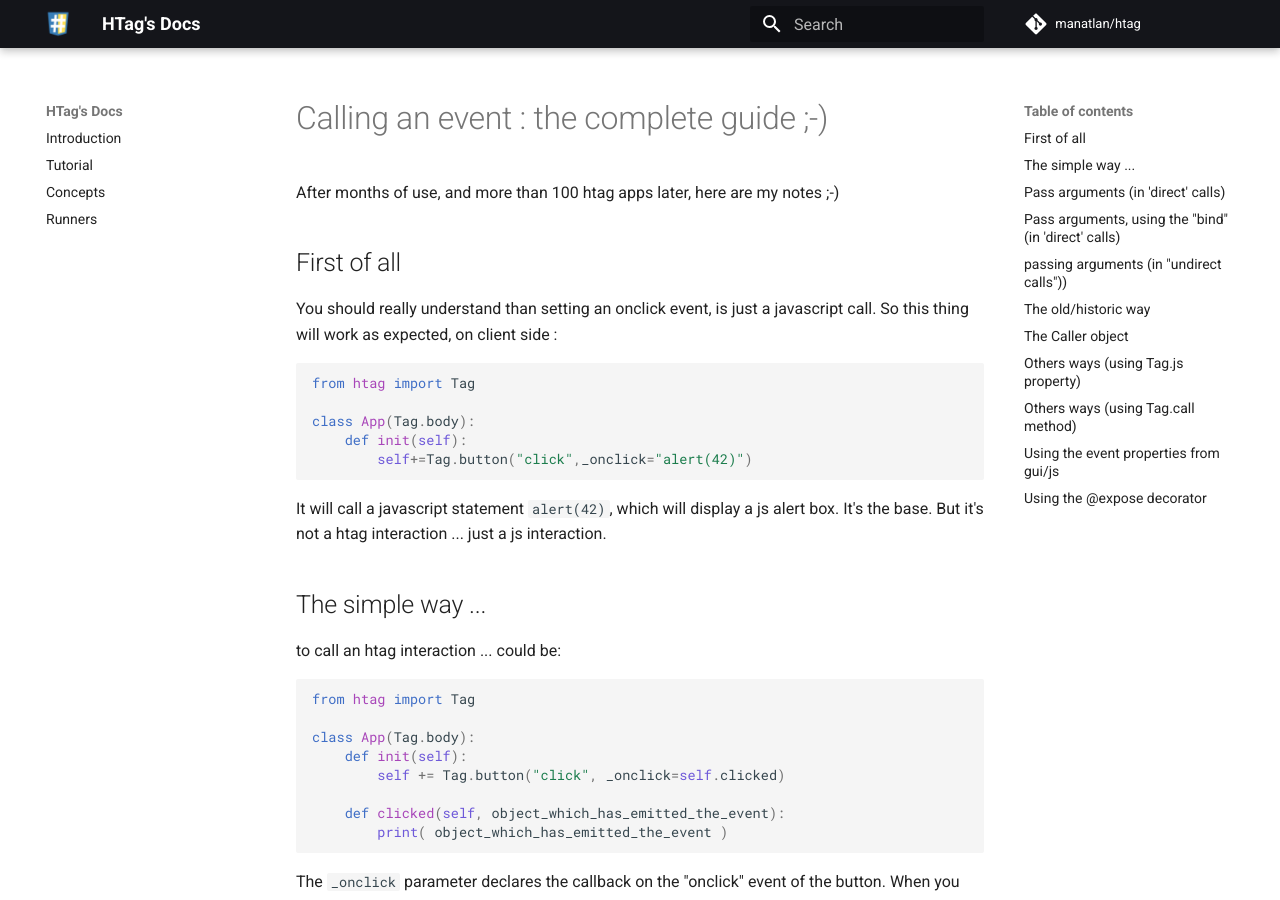
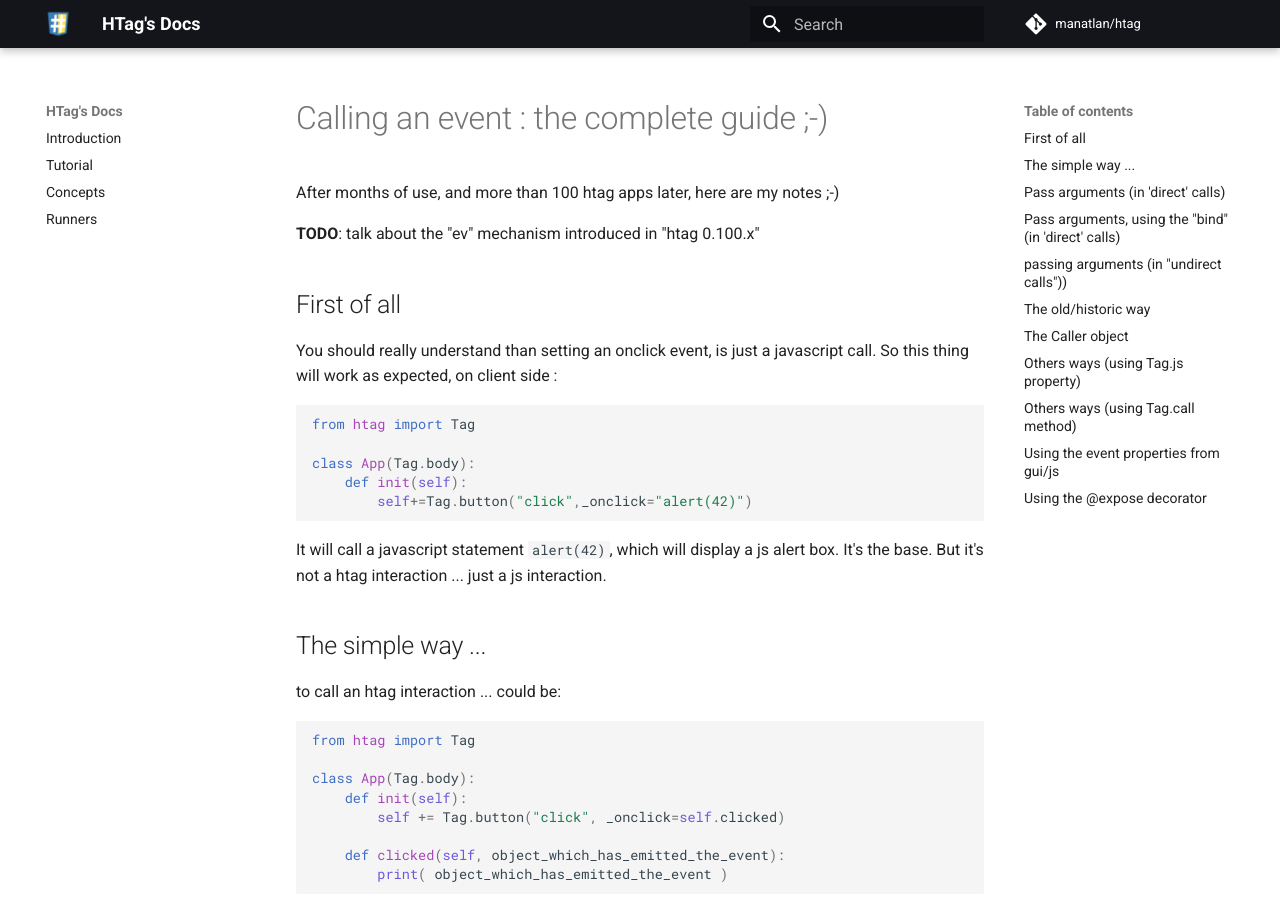
Before and after one commit to manatlan/htag, an MkDocs documentation site: the page built from docs/calling_an_event.md, in a window 1280 px wide and 900 px high. Built offline with MkDocs 1.6.1 and Material for MkDocs 9.7.7, drawn with Linux system fonts in a browser that asks for light colours; comment, search, counter and statistics services are not loaded.

Commit message:
add a todo in doc, about "ev"

```diff
--- a/docs/calling_an_event.md
+++ b/docs/calling_an_event.md
@@ -1,6 +1,8 @@
 # Calling an event : the complete guide ;-)
 
 After months of use, and more than 100 htag apps later, here are my notes ;-)
+
+**TODO**: talk about the "ev" mechanism introduced in "htag 0.100.x"
 
 ## First of all
 
```
